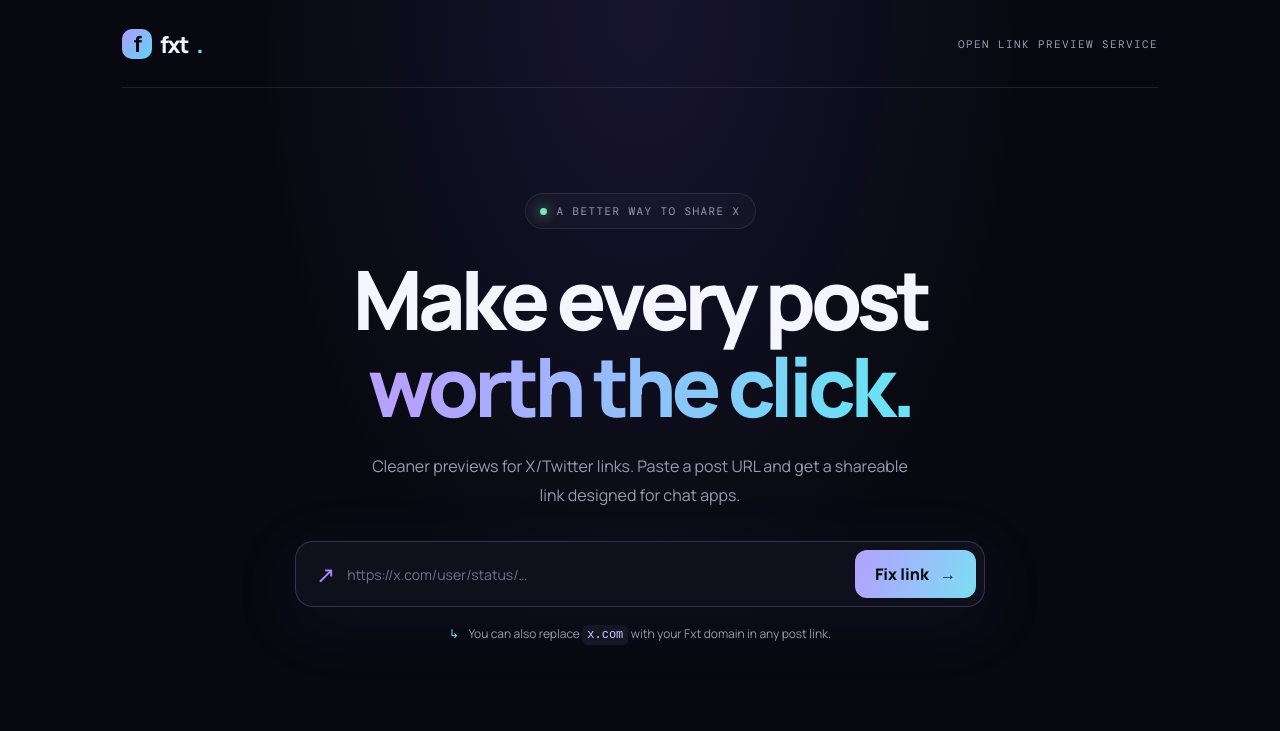
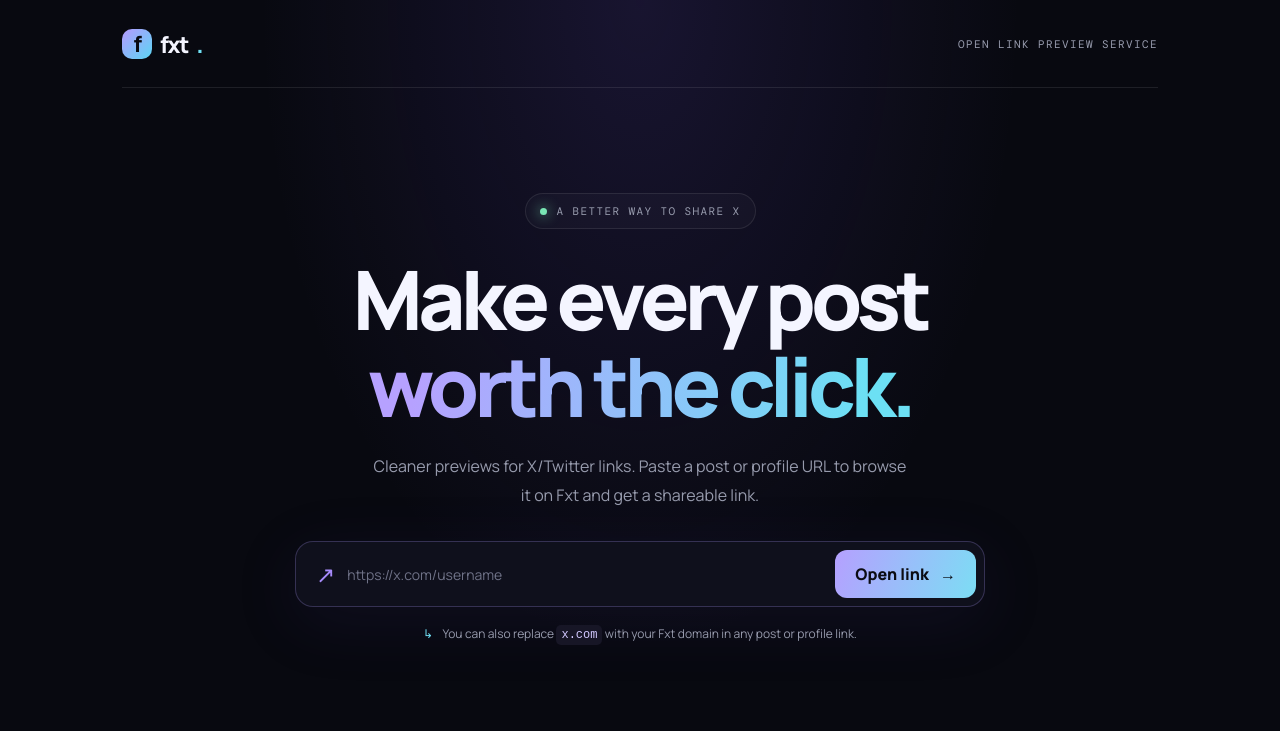
Before and after one commit to Jfdedit3/fxt, a Next.js app: page / in a window 1280 px wide. Shown: the top 731 px of the page. Built offline with nearby package versions, Linux system fonts and the light colour scheme; no server answers.

Commit message:
Accept account profile links in the homepage form

```diff
--- a/app/page.js
+++ b/app/page.js
@@ -1,18 +1,7 @@
 "use client";
 
 import { useState } from "react";
-
-function normalizeXUrl(value) {
-  const raw = value.trim();
-  if (!raw) return null;
-  let url;
-  try { url = new URL(/^https?:\/\//i.test(raw) ? raw : "https://" + raw); } catch { return null; }
-  const host = url.hostname.toLowerCase().replace(/^www\./, "");
-  if (!["x.com", "twitter.com", "mobile.twitter.com", "www.x.com"].includes(host)) return null;
-  const match = url.pathname.match(/^\/@?([^/]+)\/status\/(\d+)/i);
-  if (!match) return null;
-  return `/${encodeURIComponent(match[1])}/status/${match[2]}`;
-}
+import { normalizeXUrl } from "./x-url.mjs";
 
 export default function Home() {
   const [url, setUrl] = useState("");
@@ -20,7 +9,7 @@
   function submit(e) {
     e.preventDefault();
     const path = normalizeXUrl(url);
-    if (!path) { setError("Enter a valid X/Twitter post URL, for example x.com/user/status/123456789."); return; }
+    if (!path) { setError("Enter an X/Twitter post or profile URL, for example x.com/username or x.com/user/status/123456789."); return; }
     window.location.href = path;
   }
   return <main className="shell">
@@ -28,13 +17,13 @@
     <section className="hero">
       <div className="eyebrow"><span className="pulse" /> A BETTER WAY TO SHARE X</div>
       <h1>Make every post<br /><span className="gradient">worth the click.</span></h1>
-      <p className="intro">Cleaner previews for X/Twitter links. Paste a post URL and get a shareable link designed for chat apps.</p>
+      <p className="intro">Cleaner previews for X/Twitter links. Paste a post or profile URL to browse it on Fxt and get a shareable link.</p>
       <form className="linkForm" onSubmit={submit}>
-        <div className="inputWrap"><span className="inputIcon">↗</span><input aria-label="X post URL" value={url} onChange={e => {setUrl(e.target.value);setError("");}} placeholder="https://x.com/user/status/…" autoComplete="url" /></div>
-        <button type="submit">Fix link <span>→</span></button>
+        <div className="inputWrap"><span className="inputIcon">↗</span><input aria-label="X post or profile URL" value={url} onChange={e => {setUrl(e.target.value);setError("");}} placeholder="https://x.com/username" autoComplete="url" /></div>
+        <button type="submit">Open link <span>→</span></button>
       </form>
       {error && <p className="error" role="alert">{error}</p>}
-      <div className="hint"><span>↳</span> You can also replace <code>x.com</code> with your Fxt domain in any post link.</div>
+      <div className="hint"><span>↳</span> You can also replace <code>x.com</code> with your Fxt domain in any post or profile link.</div>
     </section>
     <section className="features">
       <article className="feature"><div className="featureIcon purple">▣</div><h2>Rich previews</h2><p>Server-rendered metadata helps chat apps show post details and media.</p></article>
--- /dev/null
+++ b/app/x-url.mjs
@@ -0,0 +1,14 @@
+const HOSTS = new Set(["x.com", "twitter.com", "mobile.x.com", "mobile.twitter.com"]);
+const RESERVED = new Set(["home", "explore", "search", "settings", "notifications", "messages", "i", "intent", "share", "compose", "tos", "privacy", "login", "logout", "signup", "account", "hashtag", "api"]);
+
+export function normalizeXUrl(value) {
+  const raw = typeof value === "string" ? value.trim() : "";
+  if (!raw) return null;
+  let url;
+  try { url = new URL(/^https?:\/\//i.test(raw) ? raw : `https://${raw}`); } catch { return null; }
+  const host = url.hostname.toLowerCase().replace(/^www\./, "");
+  if (!["http:", "https:"].includes(url.protocol) || !HOSTS.has(host) || url.username || url.password || url.port) return null;
+  const match = url.pathname.match(/^\/@?([a-zA-Z0-9_]{1,50})(?:\/status\/(\d{1,30})(?:\/(?:photo|video)\/[1-9]\d*)?)?\/?$/i);
+  if (!match || RESERVED.has(match[1].toLowerCase())) return null;
+  return match[2] ? `/${match[1]}/status/${match[2]}` : `/${match[1]}`;
+}
```
Also changed, not shown: 2 other files (tests, documents, lock files or other folders).
